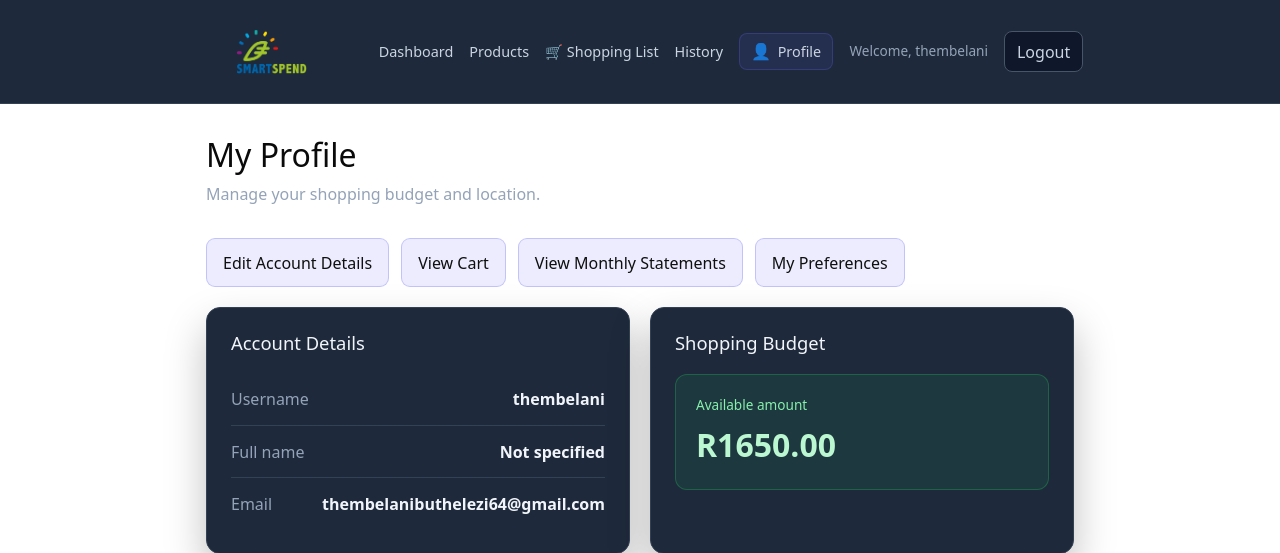
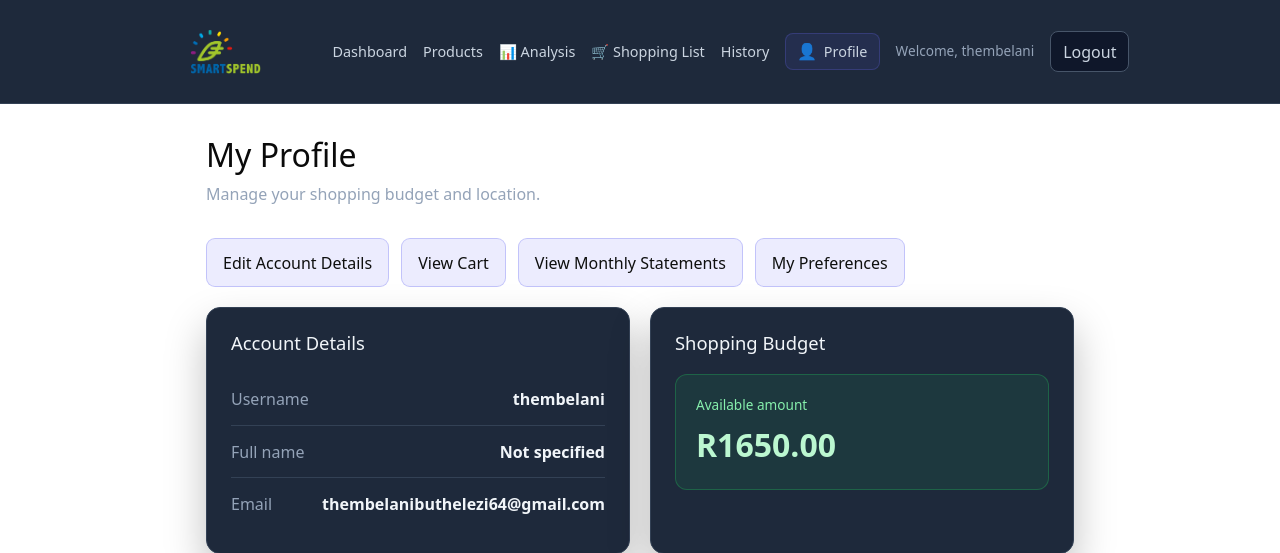
Before and after one commit to ThembelaniProject/AI-Shopping-Project, a Django app: page /accounts/profile/ in a window 1280 px wide. Shown: the top 553 px of the page. Run offline with Django 5.2, Linux system fonts and the light colour scheme; a user stored in the database is signed in; data comes from the database, SQL or seed files in the repository; data that the repository does not hold is empty; parts of the project's set-up code (start-up, migrations or seed data) failed here and were passed over.

Commit message:
Add shopping analysis navigation

```diff
--- a/templates/includes/navbar.html
+++ b/templates/includes/navbar.html
@@ -19,6 +19,10 @@
 
             <a href="{% url 'products:search' %}">
                 Products
+            </a>
+
+            <a href="{% url 'shopping:analytics' %}">
+                📊 Analysis
             </a>
 
             <a href="{% url 'shopping:shopping_list' %}" class="shopping-list-link">
```
